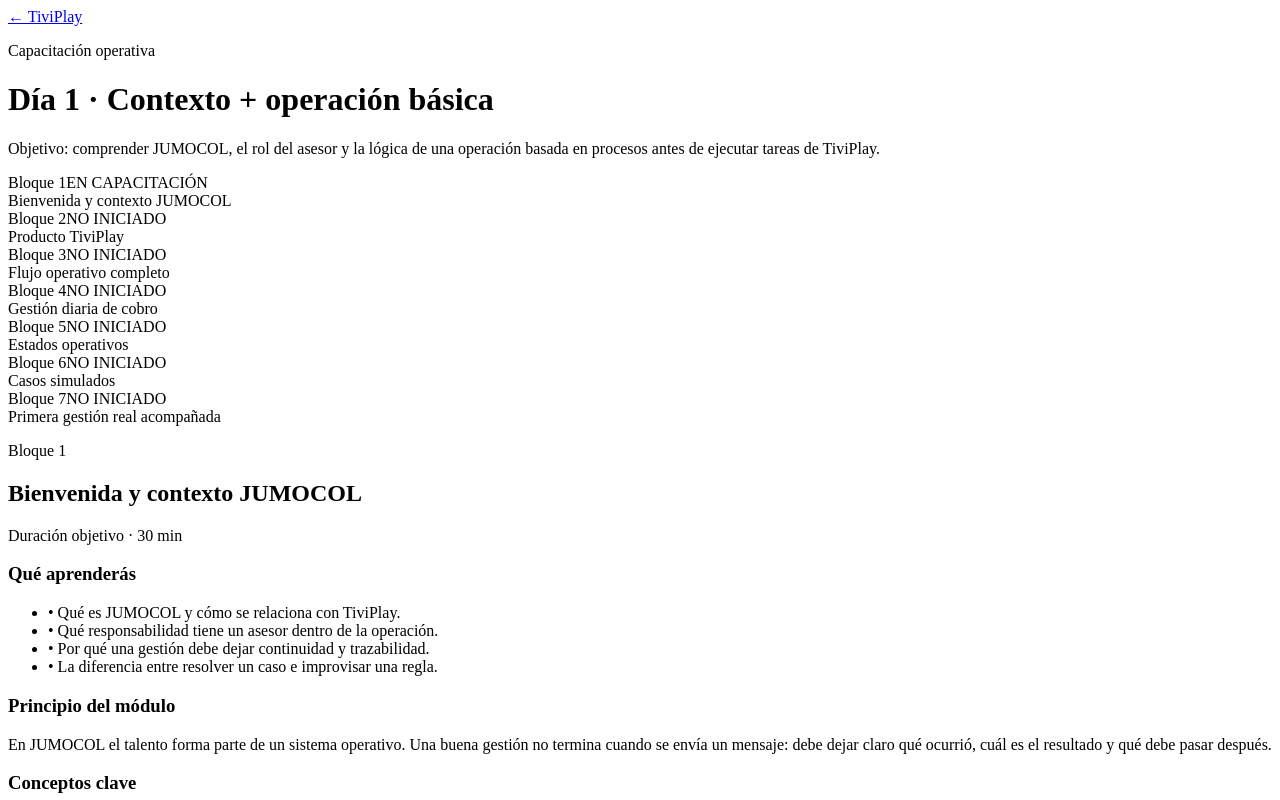
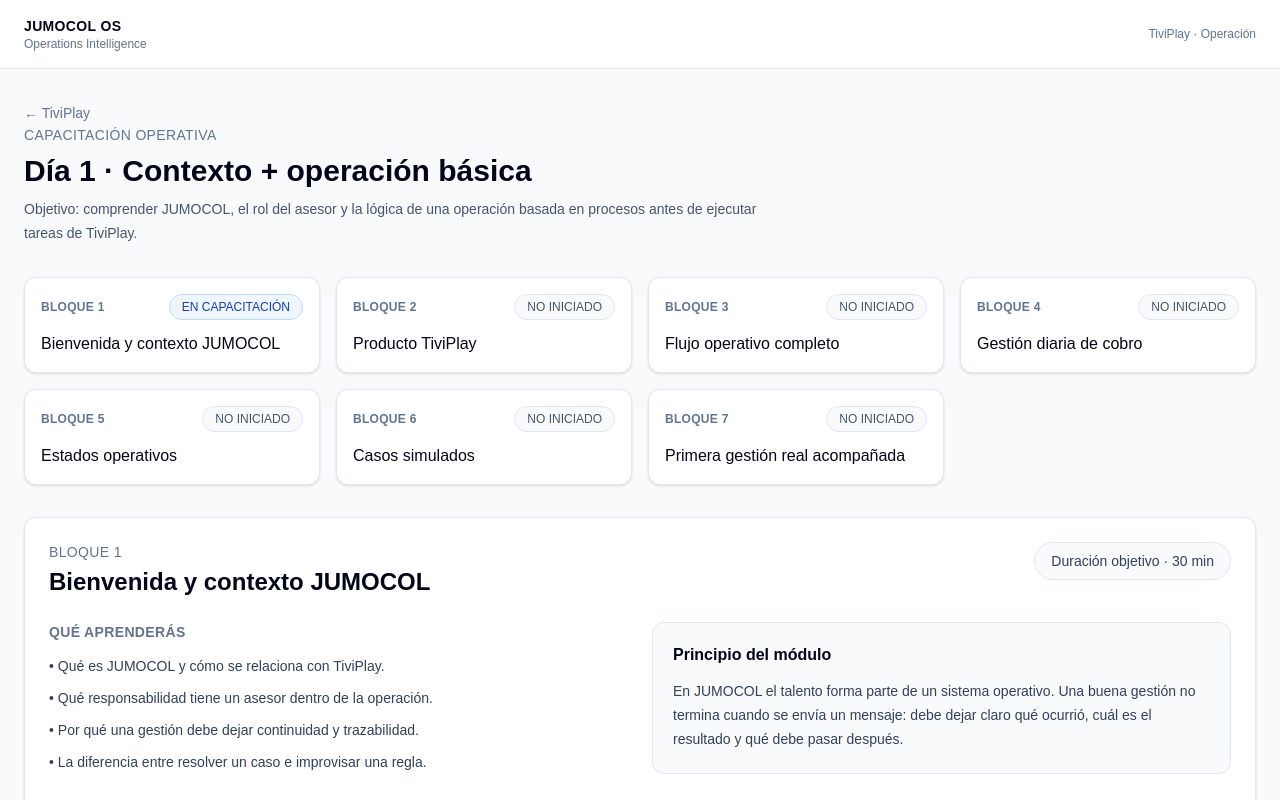
Before and after one commit to jmmode/jumocol-os, a Next.js app in the folder 06_APPLICATIONS/JUMOCOL_OPERATIONS_INTELLIGENCE/: page /operaciones/tiviplay/capacitacion in a window 1280 px wide. Shown: the top 800 px of the page. Built offline with nearby package versions, Linux system fonts and the light colour scheme.

Commit message:
build: add layout.tsx for Vercel deployment

```diff
--- /dev/null
+++ b/06_APPLICATIONS/JUMOCOL_OPERATIONS_INTELLIGENCE/src/app/layout.tsx
@@ -0,0 +1,40 @@
+import type { Metadata } from "next";
+
+import "./globals.css";
+
+export const metadata: Metadata = {
+  title: "JUMOCOL Operations Intelligence",
+  description: "Intranet operacional JUMOCOL OS",
+};
+
+export default function RootLayout({
+  children,
+}: Readonly<{
+  children: React.ReactNode;
+}>) {
+  return (
+    <html lang="es">
+      <body>
+        <div className="min-h-screen bg-slate-50">
+          <div className="border-b border-slate-200 bg-white">
+            <div className="mx-auto flex max-w-7xl items-center justify-between px-6 py-4">
+              <div>
+                <div className="text-sm font-semibold tracking-wide text-slate-950">
+                  JUMOCOL OS
+                </div>
+                <div className="text-xs text-slate-500">
+                  Operations Intelligence
+                </div>
+              </div>
+              <div className="text-xs font-medium text-slate-500">
+                TiviPlay · Operación
+              </div>
+            </div>
+          </div>
+
+          <div className="mx-auto max-w-7xl px-6 py-8">{children}</div>
+        </div>
+      </body>
+    </html>
+  );
+}
```
